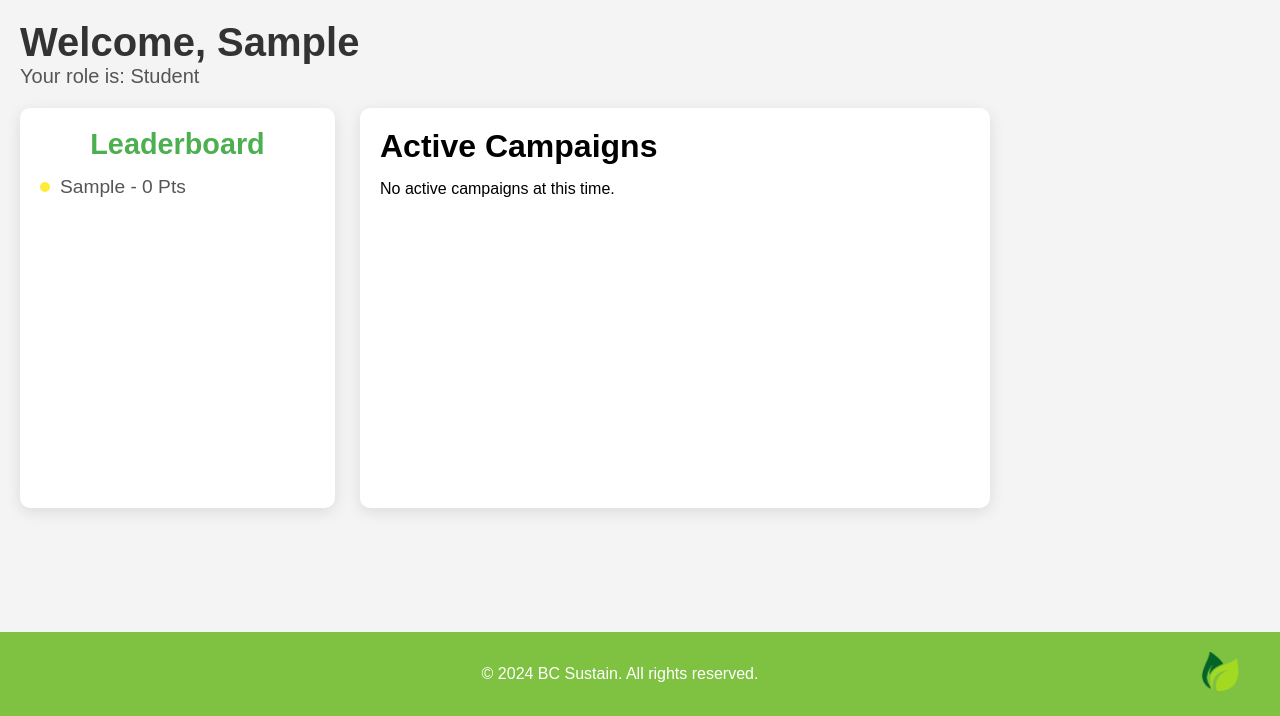
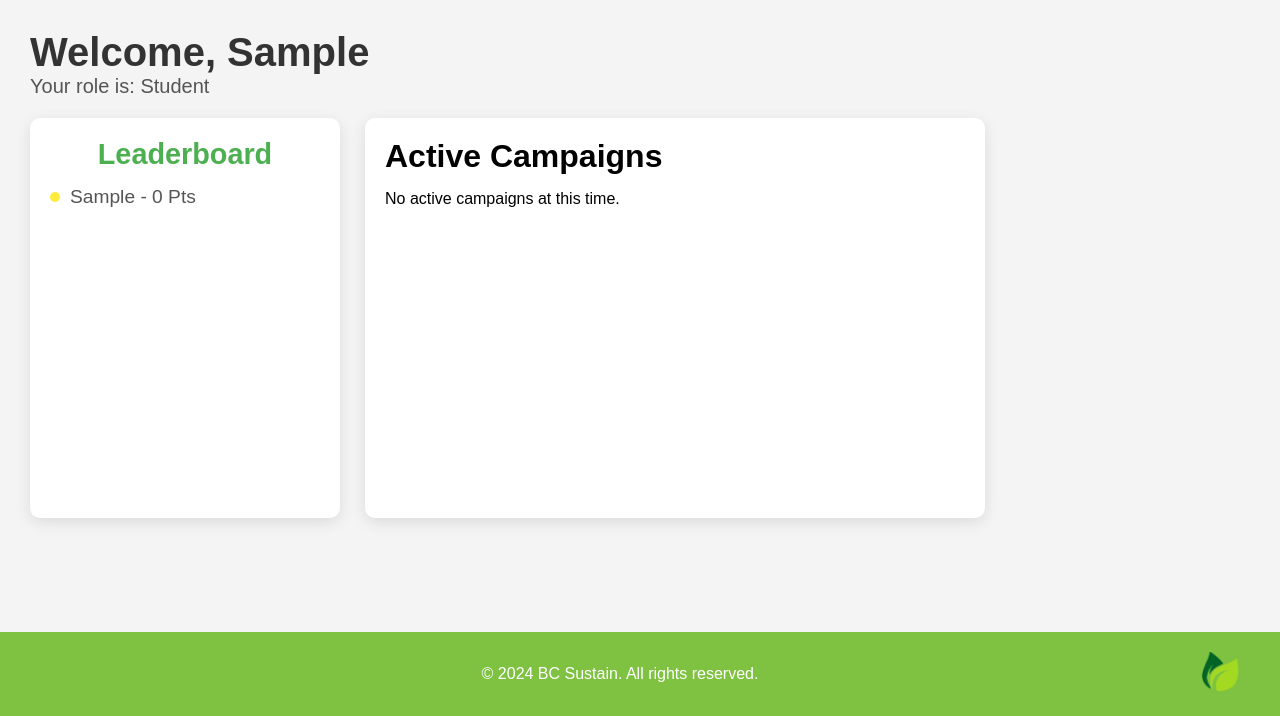
Before and after one commit to CSCI3356-Fall2024/Team-Beta, a Django app: page /landing/ in a window 1280 px wide. Shown: the part 84-800 px from the top of the page. Run offline with Django 4.2, Linux system fonts and the light colour scheme; the visitor is signed in with stand-in values (Sample User, id 1); data comes from the database, SQL or seed files in the repository; data that the repository does not hold is empty.

Commit message:
Update landing.css

```diff
--- a/bcsustain/main/static/landing.css
+++ b/bcsustain/main/static/landing.css
@@ -1,7 +1,10 @@
 /* Global Styles */
 * {
     box-sizing: border-box;
+}
 
+main {
+  margin: 10px;
 }
 
 body {
```
